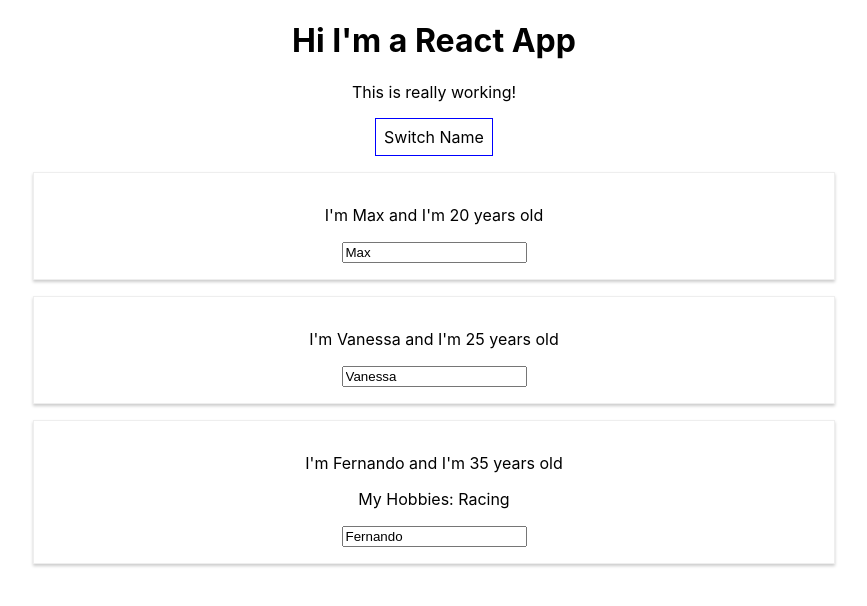
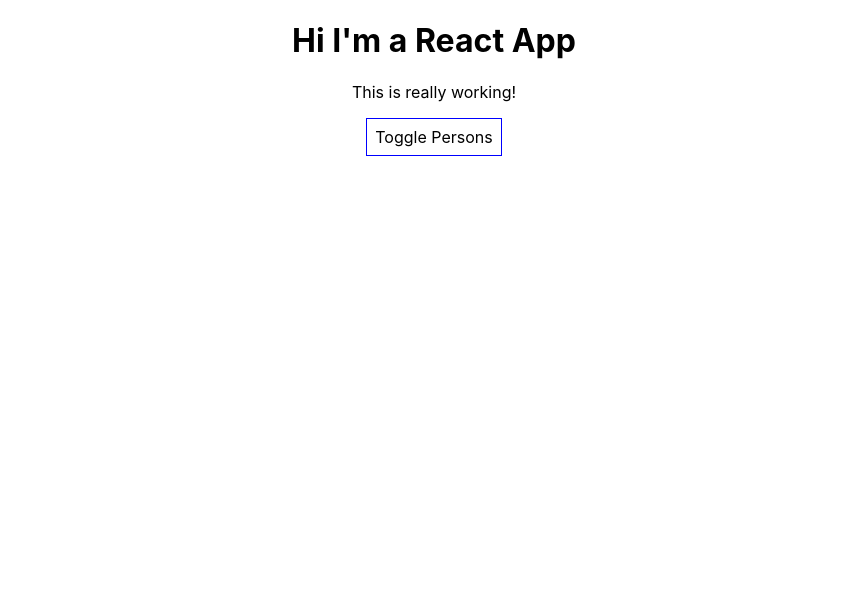
Before and after one commit to fh25/react-example, a React (Create React App) app in the folder react-ex1/: page / in a window 1280 px wide. Shown: the top 606 px of the page, without its empty margins (206-1073 px from the left). Built offline with nearby package versions, Linux system fonts and the light colour scheme.

Commit message:
Added ternary expression to display content dynamically when button clicked

```diff
--- a/react-ex1/src/App.js
+++ b/react-ex1/src/App.js
@@ -10,7 +10,8 @@
             { name: 'Vanessa', age: 25 },
             { name: 'Fernando', age: 35 }
         ],
-        otherState: 'some other value'
+        otherState: 'some other value',
+        showPersons: false
     };
 
     switchNameHandler = (newName) => {
@@ -35,6 +36,11 @@
         })
     };
 
+    togglePersonsHandler = ( ) => {
+        const doesShow = this.state.showPersons;
+        this.setState({showPersons: !doesShow}); //using setState will Merge this with state
+    };
+
     render() {
         const style = {
             backgroundColor: 'white',
@@ -50,11 +56,17 @@
                 <p> This is really working!</p>
                 <button
                     style={style}
-                    onClick={this.switchNameHandler.bind(this, 'Max')} >Switch Name</button>
-                <Person name={this.state.persons[0].name} age={this.state.persons[0].age}/>
-                <Person name={this.state.persons[1].name} age={this.state.persons[1].age}
-                        click={this.switchNameHandler.bind(this, 'MAX!!')} changed={this.nameChangedHandler} />
-                <Person name={this.state.persons[2].name} age={this.state.persons[2].age}>My Hobbies: Racing</Person>
+                    onClick={this.togglePersonsHandler} >Toggle Persons</button>
+                {
+                 this.state.showPersons ?
+                     <div>
+                        <Person name={this.state.persons[0].name} age={this.state.persons[0].age}/>
+                        <Person name={this.state.persons[1].name} age={this.state.persons[1].age}
+                                click={this.switchNameHandler.bind(this, 'MAX!!')} changed={this.nameChangedHandler} />
+                        <Person name={this.state.persons[2].name} age={this.state.persons[2].age}>My Hobbies: Racing</Person>
+                    </div>
+                    : null
+                }
             </div>
         );
     }
```
